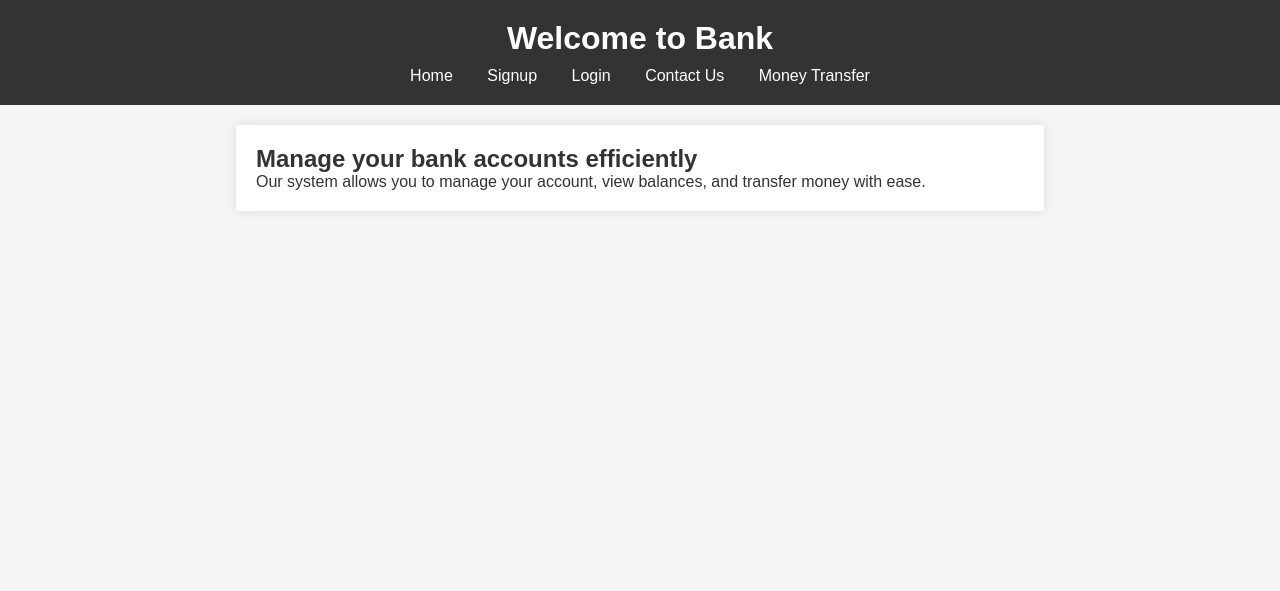
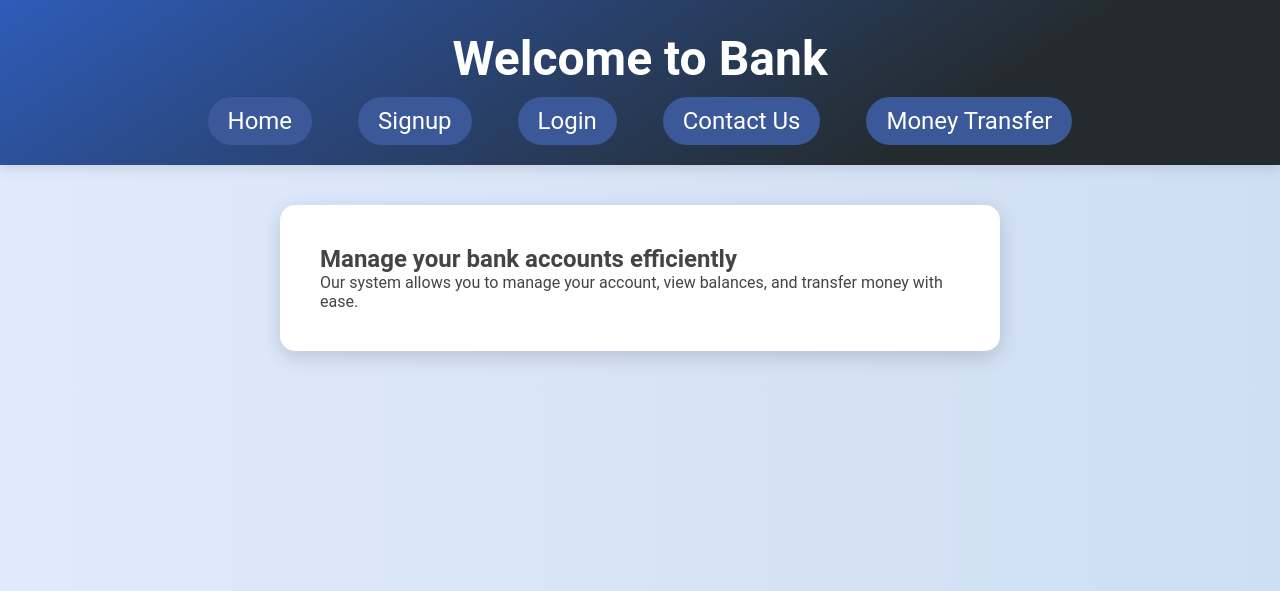
Before and after one commit to dhruv060305/Bank-Managment-System, a PHP site: page /index.php in a window 1280 px wide. Shown: the top 591 px of the page. Run offline with PHP 8.4, Linux system fonts and the light colour scheme.

Commit message:
Design change

```diff
--- a/style.css
+++ b/style.css
@@ -1,67 +1,91 @@
+/* Global Styles */
 body, h1, h2, p, label, input, textarea, a {
     margin: 0;
     padding: 0;
     box-sizing: border-box;
-    font-family: Arial, sans-serif;
+    font-family: 'Roboto', sans-serif;
 }
 
 body {
-    background-color: #f5f5f5;
-    color: #333;
+    background: linear-gradient(to right, #e0eafc, #cfdef3);
+    color: #444;
 }
 
+/* Header Styles */
 header {
-    background-color: #333;
+    background-color: #1e3c72;
+    background-image: linear-gradient(147deg, #2e5cb8 0%, #242b2e 74%);
     color: #fff;
-    padding: 20px;
+    padding: 30px 0;
     text-align: center;
+    font-size: 24px;
+    box-shadow: 0 4px 12px rgba(0, 0, 0, 0.1);
 }
 
+/* Navigation Styles */
 nav {
-    margin-top: 10px;
+    margin-top: 20px;
     text-align: center;
 }
 
 nav a {
-    margin: 0 15px;
+    margin: 0 20px;
+    padding: 10px 20px;
     color: #fff;
+    background-color: #3b5998;
+    border-radius: 25px;
     text-decoration: none;
+    transition: all 0.3s ease;
 }
 
 nav a:hover {
-    text-decoration: underline;
+    background-color: #2a3a6e;
+    box-shadow: 0 4px 12px rgba(0, 0, 0, 0.2);
 }
 
+/* Main Section Styles */
 section {
-    margin: 20px auto;
-    padding: 20px;
-    width: 60%;
+    margin: 40px auto;
+    padding: 40px;
+    width: 50%;
     background-color: #fff;
-    box-shadow: 0 0 10px rgba(0, 0, 0, 0.1);
+    border-radius: 15px;
+    box-shadow: 0 6px 20px rgba(0, 0, 0, 0.15);
 }
 
+/* Form Styles */
 form {
     display: flex;
     flex-direction: column;
+    gap: 20px;
 }
 
 form label {
-    margin-bottom: 5px;
+    font-weight: bold;
 }
 
 form input, form textarea {
-    padding: 10px;
-    margin-bottom: 15px;
+    padding: 15px;
+    border-radius: 8px;
     border: 1px solid #ddd;
+    outline: none;
+    transition: border 0.3s ease;
+}
+
+form input:focus, form textarea:focus {
+    border: 1px solid #3b5998;
 }
 
 form input[type="submit"] {
-    background-color: #333;
+    background-color: #1e3c72;
+    border: none;
+    border-radius: 25px;
+    padding: 15px;
     color: #fff;
-    border: none;
     cursor: pointer;
+    transition: background-color 0.3s ease;
 }
 
 form input[type="submit"]:hover {
-    background-color: #555;
+    background-color: #2e5cb8;
 }
```
